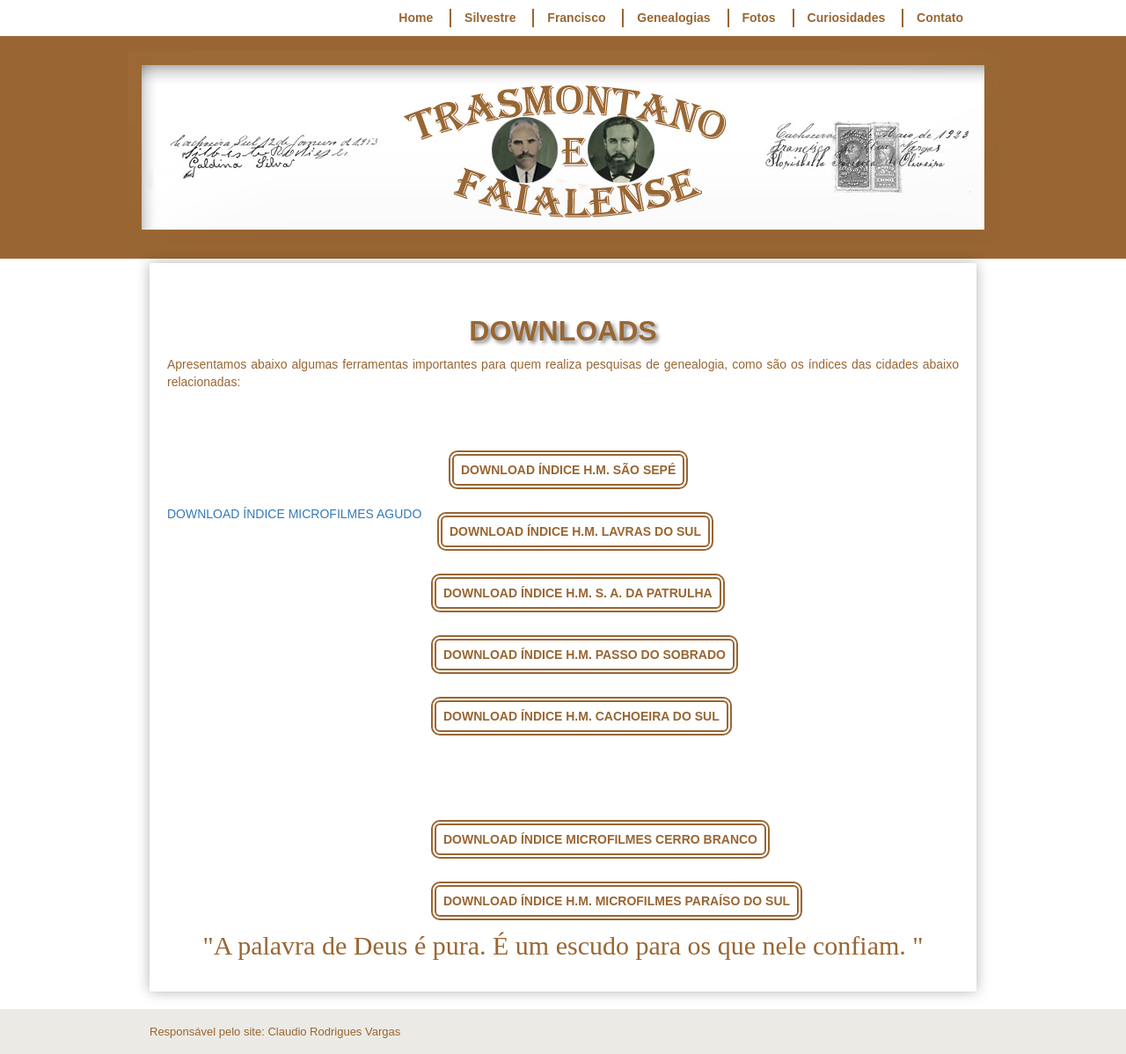
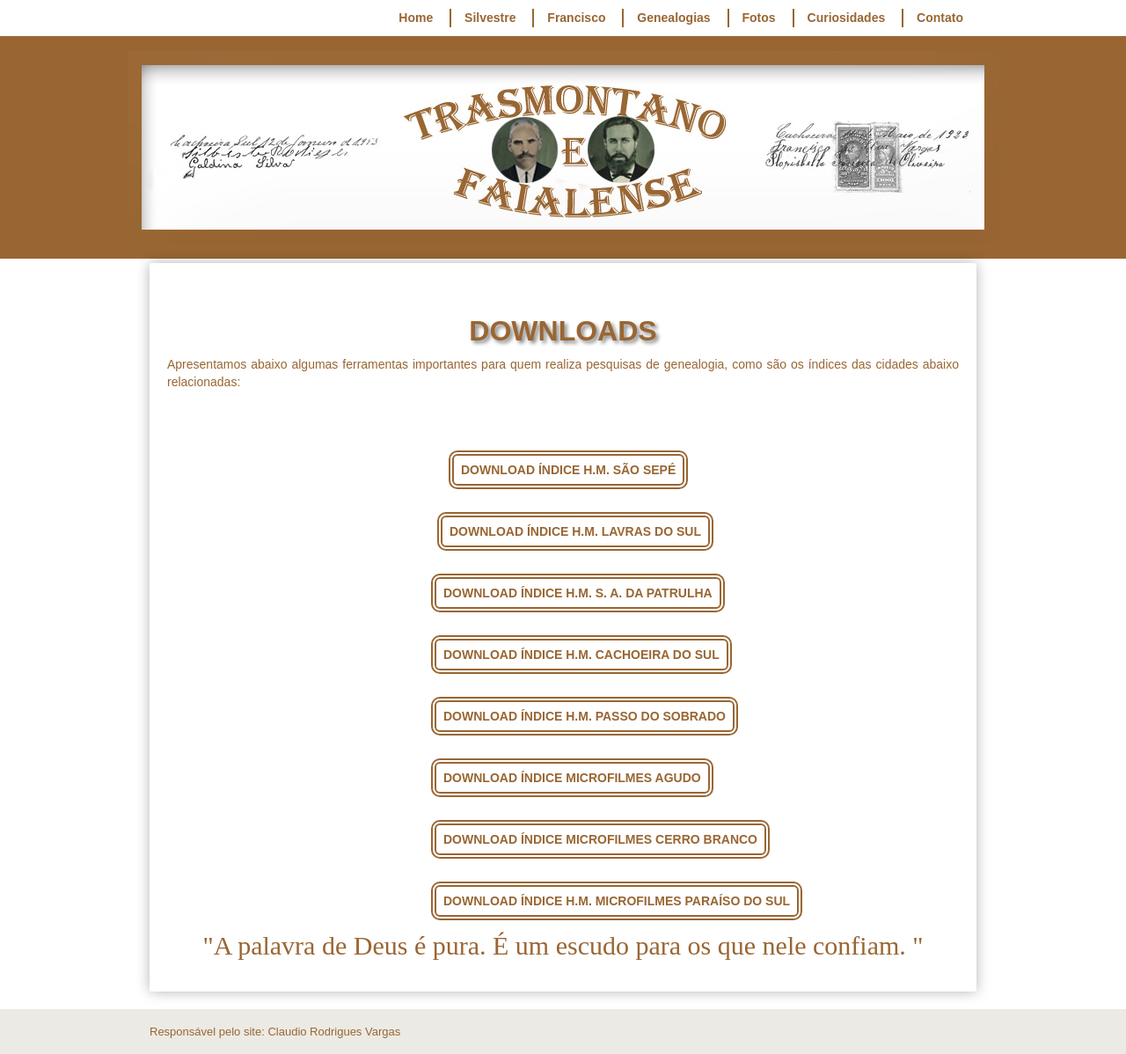
Before and after one commit to claudiovargas1955/claudiovargas1955.github.io, a Jekyll site: the page built from _pages/downloads.html, in a window 1280 px wide. Shown: the whole page at 88% size. Built offline with Jekyll 4.4.1, drawn with Linux system fonts in a browser that asks for light colours; some web fonts are replaced.

Commit message:
Update downloads.html

```diff
--- a/_pages/downloads.html
+++ b/_pages/downloads.html
@@ -134,9 +134,9 @@ relacionadas: <br><br>
 <a class="indls" href="I.H.M. SÃO SEPÉ.rar">DOWNLOAD ÍNDICE H.M. SÃO SEPÉ</a><br>
 <a class="indsap" href="I.H.M. LAVRAS DO SUL.rar">DOWNLOAD ÍNDICE H.M. LAVRAS DO SUL</a><br>
 <a class="indcs" href="texto.rar";>DOWNLOAD ÍNDICE H.M. S. A. DA PATRULHA</a><br>
-<a class="indlcs" href="I.H.M. LAVRAS DO SUL.rar">DOWNLOAD ÍNDICE H.M. PASSO DO SOBRADO</a><br>
-<a class="indlds" href="I.H.M. CACH SUL.rar";>DOWNLOAD ÍNDICE H.M. CACHOEIRA DO SUL</a><br>
-<a class="inlfs" href="I.H.M. LAVRAS DO SUL.rar">DOWNLOAD ÍNDICE MICROFILMES AGUDO</a><br>
+<a class="indlcs" href="I.H.M. CACH SUL.rar";>DOWNLOAD ÍNDICE H.M. CACHOEIRA DO SUL</a><br>
+<a class="indlds" href="I.H.M. LAVRAS DO SUL.rar">DOWNLOAD ÍNDICE H.M. PASSO DO SOBRADO</a><br>
+<a class="indlfs" href="I.H.M. LAVRAS DO SUL.rar">DOWNLOAD ÍNDICE MICROFILMES AGUDO</a><br>
 <a class="indlgs" href="I.H.M. LAVRAS DO SUL.rar">DOWNLOAD ÍNDICE MICROFILMES CERRO BRANCO</a><br>
 <a class="indlhs" href="I.H.M. LAVRAS DO SUL.rar">DOWNLOAD ÍNDICE H.M. MICROFILMES PARAÍSO DO SUL</a><br>
 
```
